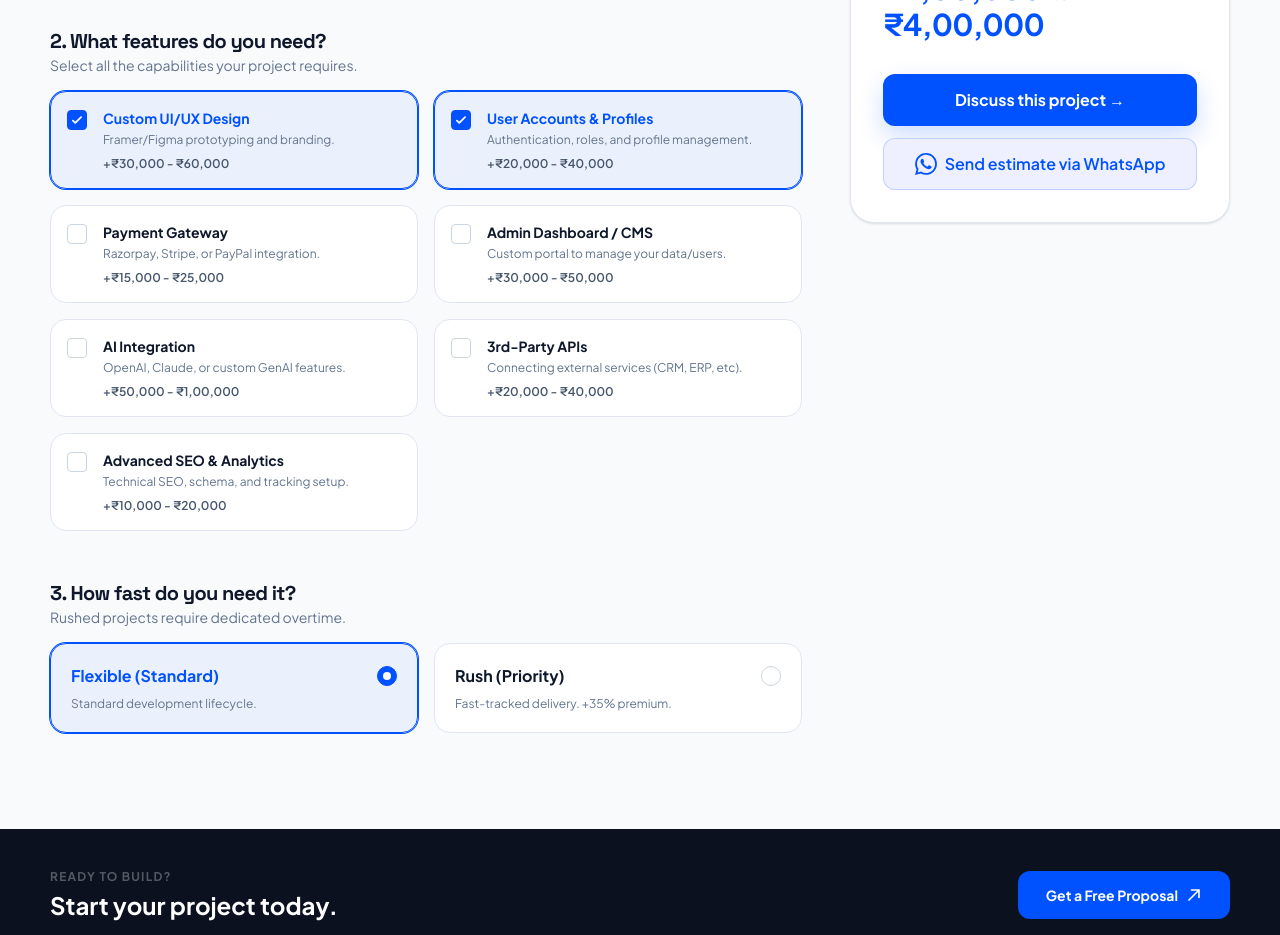
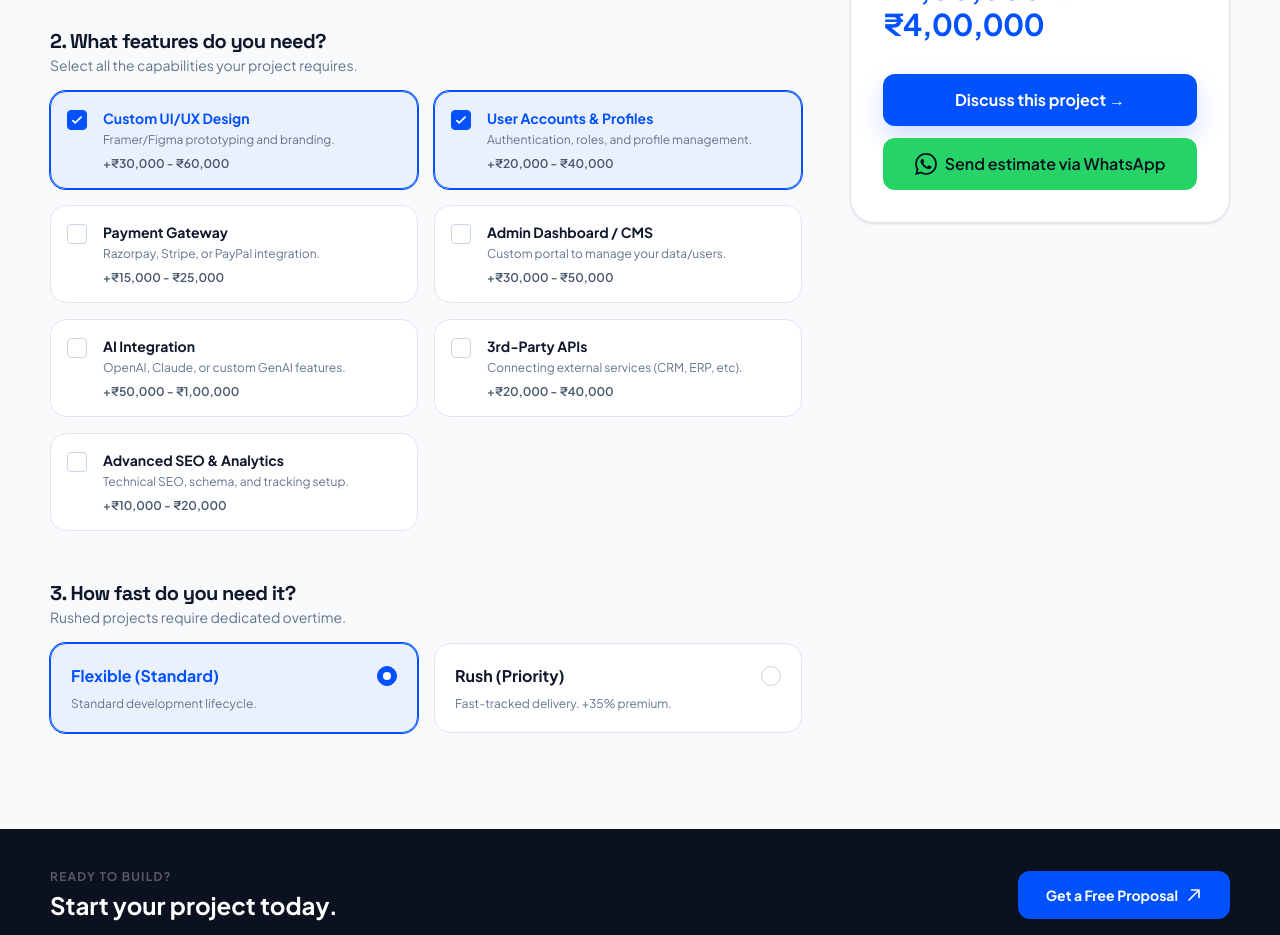
Before and after one commit to Hetsoni28/HN, a Next.js app: page /estimate in a window 1280 px wide. Shown: the part 1080-2015 px from the top of the page. Built offline with nearby package versions, Linux system fonts and the light colour scheme; no server answers.

Commit message:
style: remove blue override from WhatsApp button to ensure proper brand green globally

```diff
--- a/components/organisms/cost-estimator.tsx
+++ b/components/organisms/cost-estimator.tsx
@@ -251,7 +251,6 @@ I'd like to discuss the next steps!`;
               label="Send estimate via WhatsApp"
               message={inquiryMessage}
               fullWidth
-              className="!bg-[#EEF0FF] !text-[#0051FF] hover:!bg-[#E2E5F1] ring-1 ring-inset ring-[#0051FF]/20"
             />
           </div>
         </div>
```
